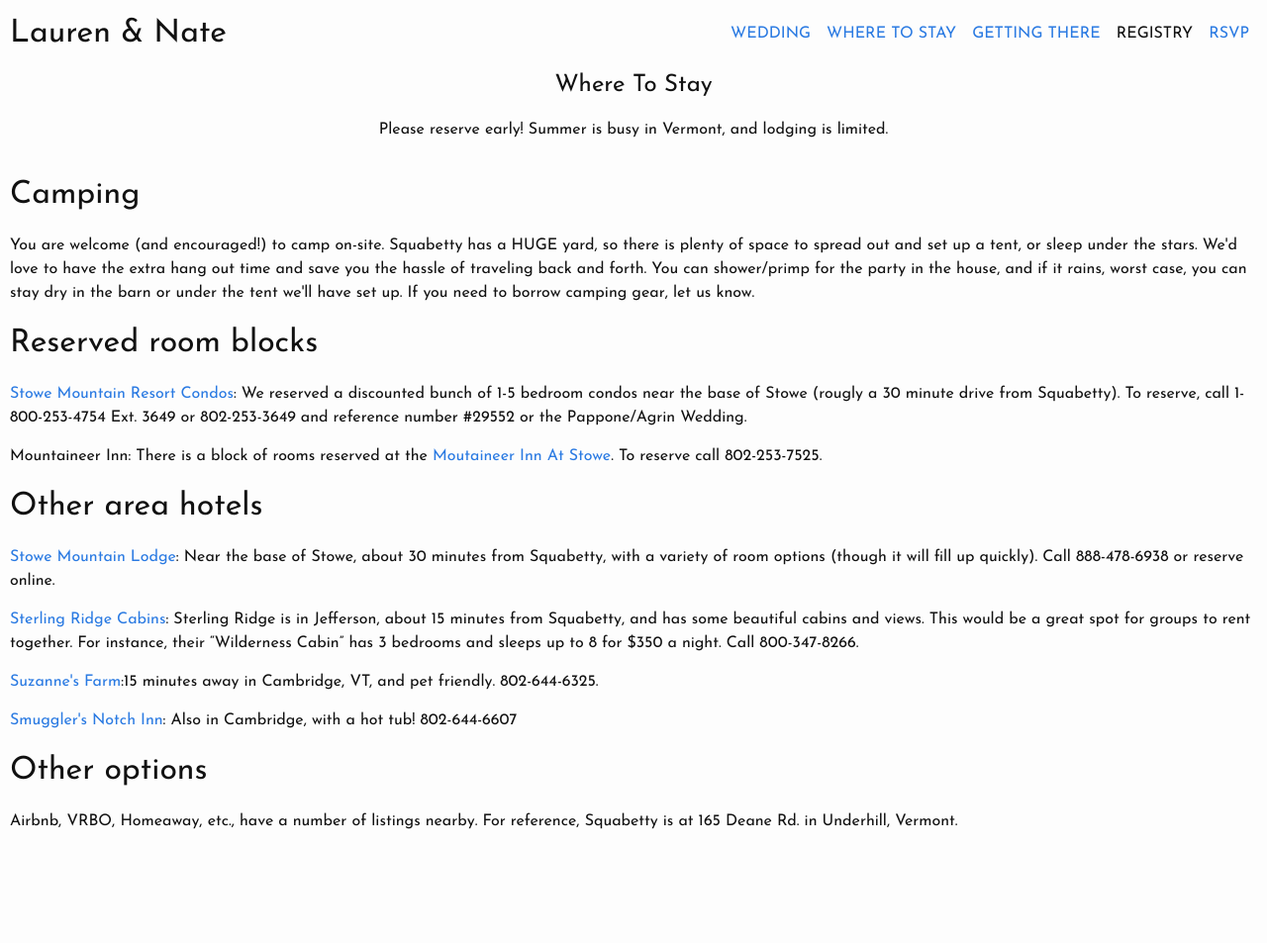
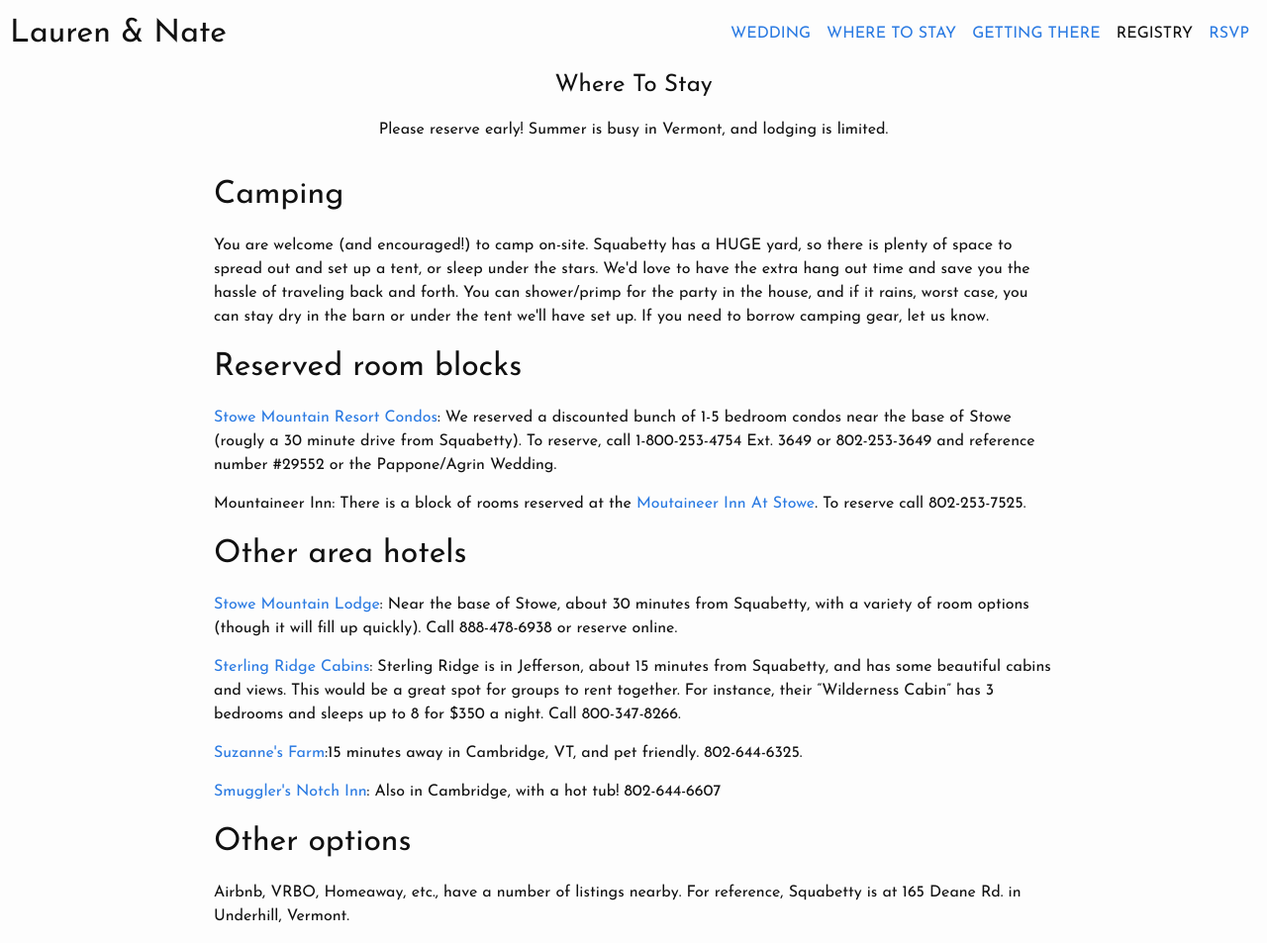
Before and after one commit to n8agrin/wedding, a Jekyll site: the page built from where_to_stay.html, in a window 1280 px wide. Shown: the whole page at 99% size. Built offline with Jekyll 4.4.1, drawn with Linux system fonts in a browser that asks for light colours; before the commit the page ends 900 px from its top, so only the background shows below that.

Commit message:
format lodging and add getting there info

```diff
--- a/getting_there.html
+++ b/getting_there.html
@@ -5,6 +5,10 @@ layout: default
 <section>
   <h1>Getting to Squabetty</h1>
   <p>165 Deane Rd, Underhill, VT 05489</p>
+</section>
+
+<section class="col-xs-10 col-xs-offset-1 col-sm-offset-2 col-sm-8">
+  <p>On Saturday, we'll have shuttles going from area hotels to Squabetty and back (more details soon). If you need to drive, please let us know so we can plan ahead, as parking is limited. If you're attending the welcome dinner on Friday or brunch on Sunday, you'll need to get yourself to Squabetty. Please carpool! The house is about a mile down a dirt road and it's in a rural area so taxis, ubers, etc., will probably not be an option.</p>
 </section>
 
 <section>
--- a/index.html
+++ b/index.html
@@ -9,11 +9,7 @@ layout: default
 <section id="wedding">
   <h1>The Wedding</h1>
   <div>August 27th, 2016</div>
-  <div>2:00 pm</div>
+  <div>4:00 pm</div>
   <div>Squabetty</div>
   <div>Underhill, VT</div>
 </section>
-
-<section id="lodging">
-  <h1>Lodging</h1>
-</section>
--- a/where_to_stay.html
+++ b/where_to_stay.html
@@ -2,31 +2,43 @@
 layout: default
 ---
 
+<div class="row">
+  <div class="col-xs-10 col-xs-offset-1 col-sm-offset-2 col-sm-8">
     <section>
       <h1>Where To Stay</h1>
       <p>Please reserve early! Summer is busy in Vermont, and lodging is limited.</p>
     </section>
+  </div>
+</div>
 
-<div class="textblock">
+<div class="row">
+  <div class="col-xs-10 col-xs-offset-1 col-sm-offset-2 col-sm-8">
     <h1>Camping</h1>
     <p>You are welcome (and encouraged!) to camp on-site. Squabetty has a HUGE yard, so there is plenty of space to spread out and set up a tent, or sleep under the stars. We'd love to have the extra hang out time and save you the hassle of traveling back and forth. You can shower/primp for the party in the house, and if it rains, worst case, you can stay dry in the barn or under the tent we'll have set up. If you need to borrow camping gear, let us know.</p>
   </div>
+</div>
 
-<div class="textblock">
+<div class="row">
+  <div class="col-xs-10 col-xs-offset-1 col-sm-offset-2 col-sm-8">
     <h1>Reserved room blocks</h1>
     <p><a href="http://www.stowe.com/plan/lodging/condo-townhouse-and-cottage-rentals/" target="_blank">Stowe Mountain Resort Condos</a>: We reserved a discounted bunch of 1-5 bedroom condos near the base of Stowe (rougly a 30 minute drive from Squabetty). To reserve, call 1-800-253-4754 Ext. 3649 or 802-253-3649 and reference number #29552 or the Pappone/Agrin Wedding.</p>
     <p>Mountaineer Inn: There is a block of rooms reserved at the <a href="http://stowemountaineerinn.com/" target="_blank">Moutaineer Inn At Stowe</a>. To reserve call 802-253-7525.</p>
   </div>
+</div>
 
-<div class="textblock">
+<div class="row">
+  <div class="col-xs-10 col-xs-offset-1 col-sm-offset-2 col-sm-8">
     <h1>Other area hotels</h1>
     <p><a href="https://www.destinationhotels.com/stowe-mountain-lodge">Stowe Mountain Lodge</a>: Near the base of Stowe, about 30 minutes from Squabetty, with a variety of room options (though it will fill up quickly). Call 888-478-6938 or reserve online.</p>
     <p><a href="http://sterlingridgeresort.com/accommodations/">Sterling Ridge Cabins</a>: Sterling Ridge is in Jefferson, about 15 minutes from Squabetty, and has some beautiful cabins and views. This would be a great spot for groups to rent together. For instance, their “Wilderness Cabin” has 3 bedrooms and sleeps up to 8 for $350 a night. Call 800-347-8266.</p>
-  <p><a href="http://www.suzannesfarm.com/">Suzanne's Farm</a>:15 minutes away in Cambridge, VT, and pet friendly. 802-644-6325.
+    <p><a href="http://www.suzannesfarm.com/">Suzanne's Farm</a>:15 minutes away in Cambridge, VT, and pet friendly. 802-644-6325.</p>
     <p><a href="http://www.smuggsinn.com/">Smuggler's Notch Inn</a>: Also in Cambridge, with a hot tub! 802-644-6607</p>
   </div>
+</div>
 
-<div class="textblock">
+<div class="row">
+  <div class="col-xs-10 col-xs-offset-1 col-sm-offset-2 col-sm-8">
     <h1>Other options</h1>
     <p>Airbnb, VRBO, Homeaway, etc., have a number of listings nearby. For reference, Squabetty is at 165 Deane Rd. in Underhill, Vermont.</p>
   </div>
+</div>
```
Lines whose indentation alone changed are shown as unchanged.
